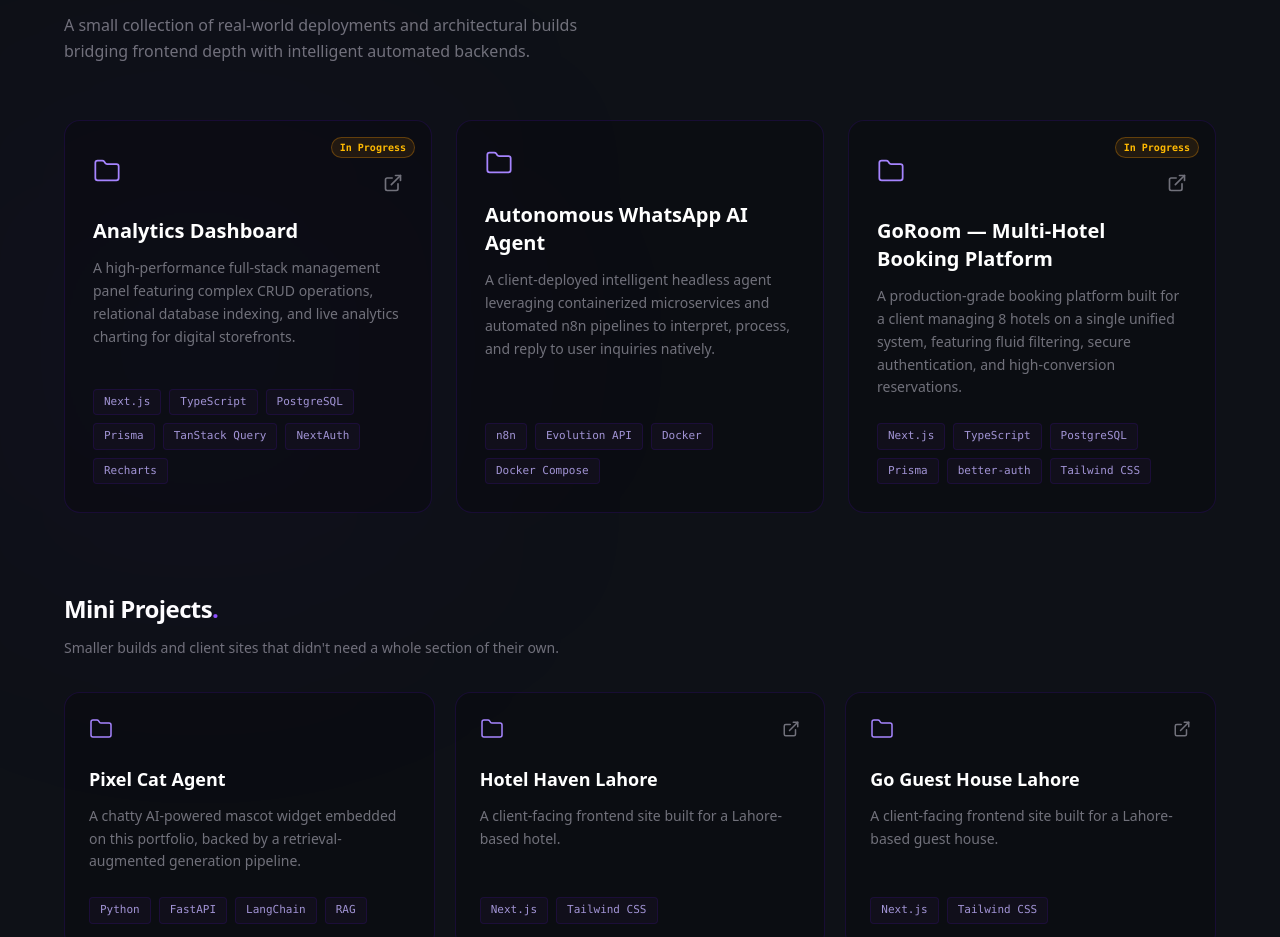
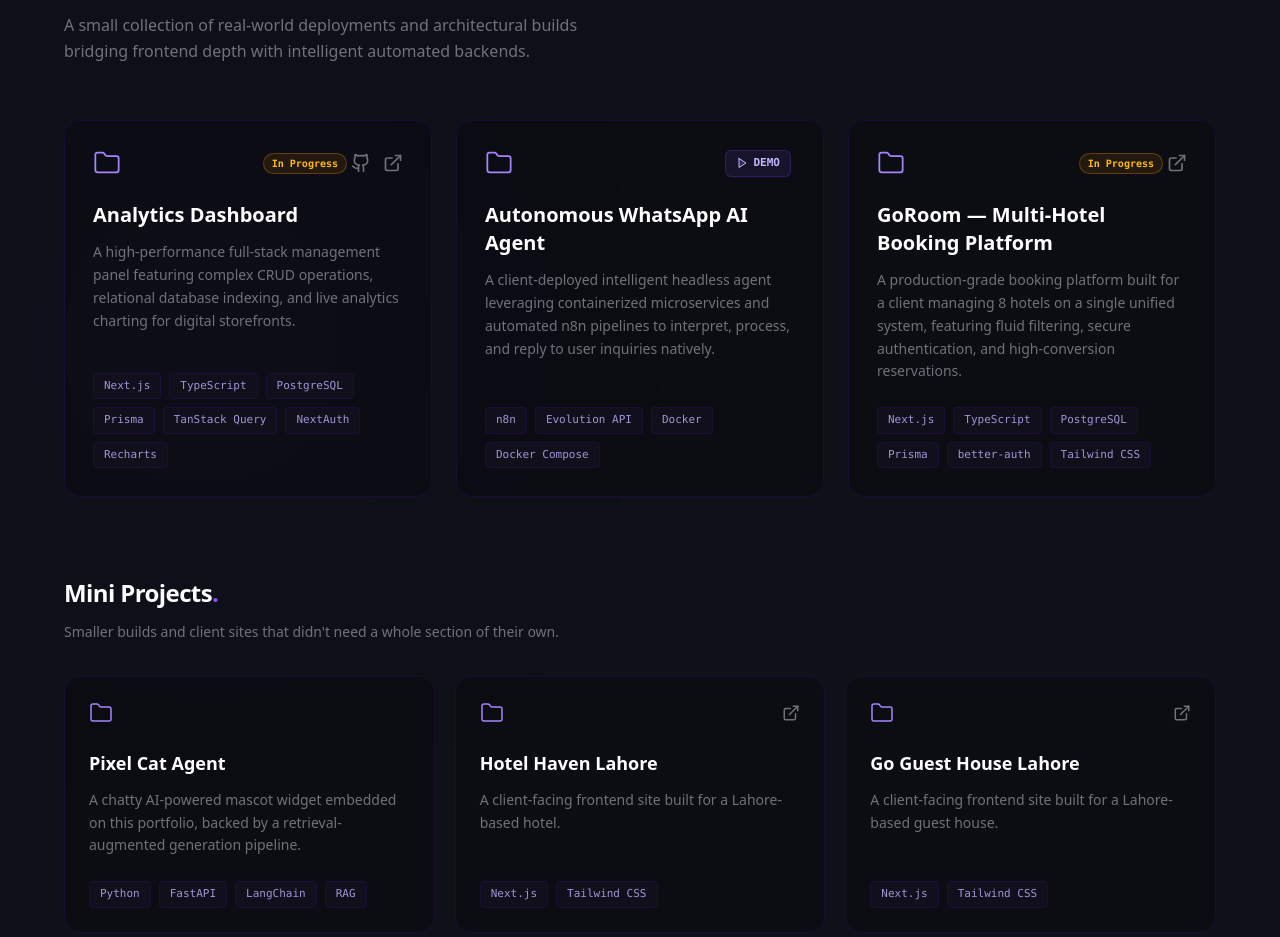
Before and after one commit to kaze1-dev/portfolio, a Next.js app: page / in a window 1280 px wide. Shown: the part 2343-3280 px from the top of the page. Built offline with nearby package versions, Linux system fonts and the light colour scheme.

Commit message:
Feat: moving vid to cloud

```diff
--- a/components/Projects.tsx
+++ b/components/Projects.tsx
@@ -1,5 +1,6 @@
-import React from 'react'
-import { LuGithub, LuExternalLink, LuFolder } from 'react-icons/lu'
+"use client"
+import React, { useState, useEffect } from 'react'
+import { LuGithub, LuExternalLink, LuFolder, LuPlay, LuX } from 'react-icons/lu'
 
 type Project = {
   title: string
@@ -7,11 +8,25 @@ type Project = {
   tags: string[]
   githubLink: string | null
   liveLink: string | null
+  videoUrl?: string | null
   inProgress?: boolean
   client?: boolean
 }
 
 const Projects = () => {
+  const [activeVideo, setActiveVideo] = useState<string | null>(null);
+
+  useEffect(() => {
+    if (activeVideo) {
+      document.body.style.overflow = 'hidden';
+    } else {
+      document.body.style.overflow = 'unset';
+    }
+    return () => {
+      document.body.style.overflow = 'unset';
+    };
+  }, [activeVideo]);
+
   const projects: Project[] = [
     {
       title: "Analytics Dashboard",
@@ -27,6 +42,7 @@ const Projects = () => {
       tags: ["n8n", "Evolution API", "Docker", "Docker Compose"],
       githubLink: null,
       liveLink: null,
+      videoUrl: "https://res.cloudinary.com/oriqovwt/video/upload/v1783369789/0706_1_x2ek1f.mp4",
       client: true
     },
     {
@@ -70,18 +86,27 @@ const Projects = () => {
     <div
       className={`bg-black/20 border border-violet-950/40 ${compact ? 'p-5 sm:p-6' : 'p-6 sm:p-7'} rounded-2xl transition-all duration-300 hover:border-violet-500/30 hover:bg-black/40 group flex flex-col justify-between hover:-translate-y-1 relative`}
     >
-      {project.inProgress && (
-        <span className="absolute top-4 right-4 text-[10px] font-mono font-semibold px-2 py-0.5 rounded-full bg-amber-500/10 border border-amber-500/30 text-amber-400 select-none">
-          In Progress
-        </span>
-      )}
       <div>
         <div className="flex items-center justify-between mb-6">
           <div className="text-violet-400 group-hover:text-violet-300 transition-colors duration-300">
             <LuFolder size={compact ? 24 : 28} strokeWidth={1.5} />
           </div>
-          {!project.inProgress && (
+
           <div className="flex items-center space-x-3 text-zinc-500">
+            {project.inProgress && (
+              <span className="text-[10px] font-mono font-semibold px-2 py-0.5 rounded-full bg-amber-500/10 border border-amber-500/30 text-amber-400 select-none mr-1">
+                In Progress
+              </span>
+            )}
+            {project.videoUrl && (
+              <button
+                onClick={() => setActiveVideo(project.videoUrl!)}
+                className="hover:text-violet-400 hover:border-violet-500/40 transition-all duration-200 flex items-center gap-1.5 text-[11px] font-mono font-semibold bg-violet-500/10 border border-violet-500/20 px-2.5 py-1 rounded-md text-violet-300 mr-1 shadow-sm shadow-violet-950/20"
+                aria-label="Watch Demo Video"
+              >
+                <LuPlay size={12} className="fill-violet-400/20" /> DEMO
+              </button>
+            )}
             {project.githubLink && (
               <a
                 href={project.githubLink}
@@ -105,20 +130,6 @@ const Projects = () => {
               </a>
             )}
           </div>
-          )}
-          {project.inProgress && project.liveLink && (
-            <div className="flex items-center space-x-3 text-zinc-500 mt-6">
-              <a
-                href={project.liveLink}
-                target="_blank"
-                rel="noopener noreferrer"
-                className="hover:text-violet-400 transition-colors duration-200"
-                aria-label="Live Website"
-              >
-                <LuExternalLink size={compact ? 18 : 20} />
-              </a>
-            </div>
-          )}
         </div>
         <h3 className={`${compact ? 'text-lg' : 'text-xl'} font-bold text-white mb-3 group-hover:text-violet-400 transition-colors duration-300`}>
           {project.title}
@@ -139,14 +150,11 @@ const Projects = () => {
       </div>
     </div>
   );
-
   return (
     <section id="projects" className="bg-[#0E1117] text-zinc-400 py-20 sm:py-28 px-4 border-t border-violet-950/20 relative overflow-hidden">
-
       <div className="absolute top-1/4 left-0 w-100 h-100 bg-violet-600/5 rounded-full blur-[150px] pointer-events-none" />
 
       <div className="max-w-6xl mx-auto">
-
         <div className="mb-14">
           <h2 className="text-3xl sm:text-4xl font-bold text-white tracking-tight mb-4">
             Featured Projects<span className="text-violet-500">.</span>
@@ -155,13 +163,11 @@ const Projects = () => {
             A small collection of real-world deployments and architectural builds bridging frontend depth with intelligent automated backends.
           </p>
         </div>
-
         <div className="grid grid-cols-1 md:grid-cols-3 gap-6">
           {projects.map((project, index) => (
             <ProjectCard key={index} project={project} compact={false} />
           ))}
         </div>
-
         <div className="mt-20">
           <h3 className="text-xl sm:text-2xl font-bold text-white tracking-tight mb-3">
             Mini Projects<span className="text-violet-500">.</span>
@@ -175,8 +181,40 @@ const Projects = () => {
             ))}
           </div>
         </div>
-
       </div>
+      {activeVideo && (
+        <div
+          className="fixed inset-0 z-50 flex items-center justify-center p-4 bg-black/80 backdrop-blur-md transition-opacity duration-300 animate-fade-in"
+          onClick={() => setActiveVideo(null)}
+        >
+          <div
+            className="relative w-full max-w-4xl bg-[#0E1117] border border-violet-900/40 rounded-2xl overflow-hidden shadow-2xl shadow-violet-950/50"
+            onClick={(e) => e.stopPropagation()}
+          >
+            <div className="flex items-center justify-between px-4 py-3 bg-black/40 border-b border-violet-950/40">
+              <span className="text-xs font-mono font-medium text-violet-400 flex items-center gap-2">
+                <span className="w-2 h-2 rounded-full bg-emerald-500 animate-pulse" />
+                System Demo Playback
+              </span>
+              <button
+                onClick={() => setActiveVideo(null)}
+                className="text-zinc-400 hover:text-white transition-colors p-1 rounded-lg hover:bg-white/5"
+                aria-label="Close modal"
+              >
+                <LuX size={20} />
+              </button>
+            </div>
+            <div className="aspect-video bg-black flex items-center justify-center">
+              <video
+                src={activeVideo}
+                controls
+                autoPlay
+                className="w-full h-full object-contain"
+              />
+            </div>
+          </div>
+        </div>
+      )}
     </section>
   )
 }
```
Lines whose indentation alone changed are shown as unchanged.
